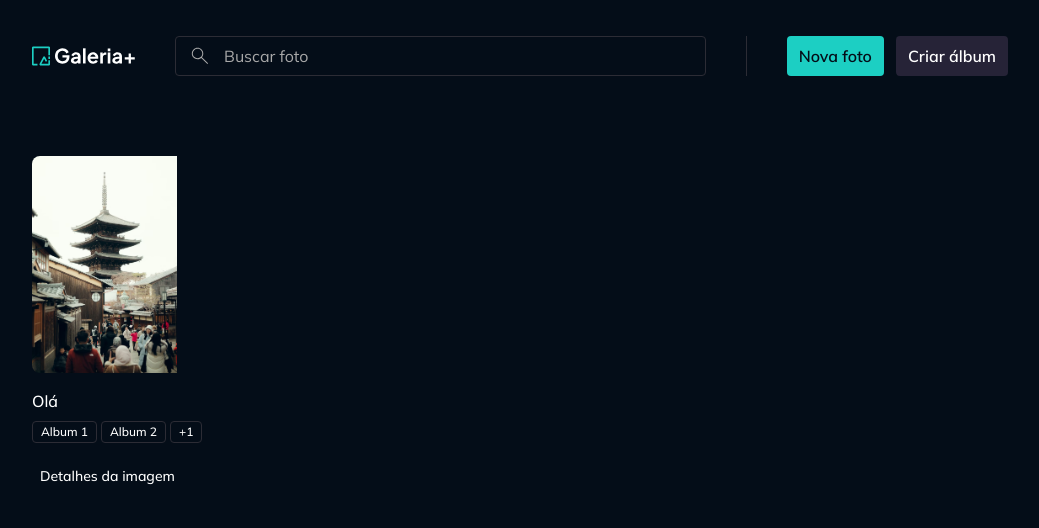
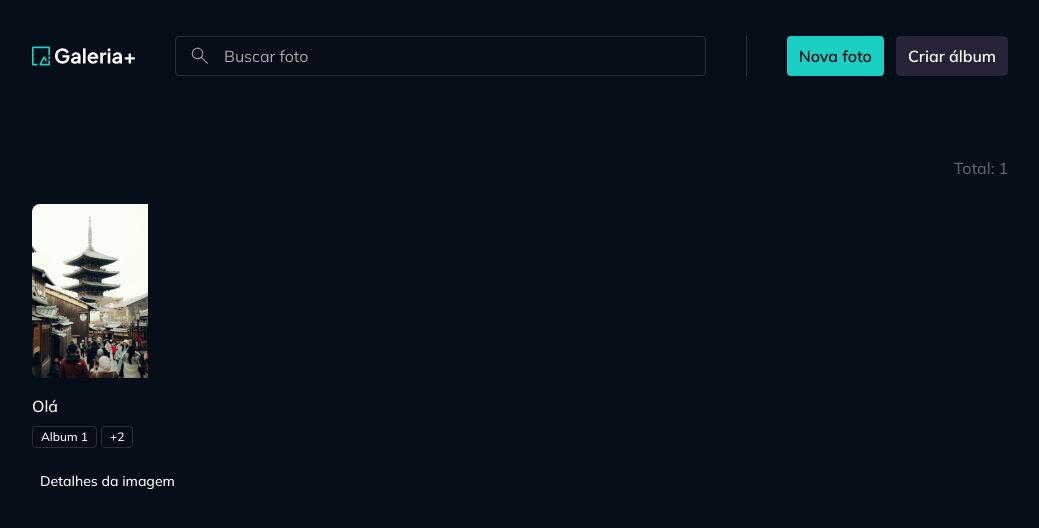
Before and after one commit to MoacyrBarata/gallery-plus, a React (Vite) app: page / in a window 1280 px wide. Shown: the top 528 px of the page, without its empty margins (120-1159 px from the left). Built offline with nearby package versions, Linux system fonts and the light colour scheme.

Commit message:
substitui PhotoWidget por PhotoList em PageHome e ajusta a exibição de fotos; adiciona componente PhotoList

```diff
--- /dev/null
+++ b/src/contexts/photos/components/photo-list.tsx
@@ -0,0 +1,54 @@
+import Skeleton from "../../../components/skeleton";
+import Text from "../../../components/text";
+import type { Photo } from "../models/photo";
+import { PhotoWidget } from "./photo-widget";
+
+interface PhotoListProps {
+  photos: Photo[];
+  loading?: boolean;
+}
+
+export function PhotoList({ photos, loading }: PhotoListProps) {
+  return (
+    <div className="space-y-6">
+      <Text
+        as="div"
+        variant="paragraph-large"
+        className="flex items-center justify-end text-accent-span gap-1"
+      >
+        Total:{" "}
+        {!loading ? (
+          <div>{photos.length}</div>
+        ) : (
+          <Skeleton className="w-6 h-6" />
+        )}
+      </Text>
+
+      {!loading && photos.length > 0 && (
+        <div className="grid grid-cols-5 gap-9">
+          {photos.map((photo) => (
+            <PhotoWidget key={photo.id} photo={photo} />
+          ))}
+        </div>
+      )}
+
+      {loading && (
+        <div className="grid grid-cols-5 gap-9">
+          {Array.from({ length: 10 }).map((_, index) => (
+            <PhotoWidget
+              key={`photo-loading-${index}`}
+              photo={{} as Photo}
+              loading
+            />
+          ))}
+        </div>
+      )}
+
+      {!loading && photos.length === 0 && (
+        <div className="flex justify-center items-center h-full">
+          <Text variant="paragraph-large">Nenhuma foto encontrada.</Text>
+        </div>
+      )}
+    </div>
+  );
+}
--- a/src/contexts/photos/components/photo-widget.tsx
+++ b/src/contexts/photos/components/photo-widget.tsx
@@ -18,10 +18,10 @@ export function PhotoWidget({ photo, loading }: PhotoWidgetProps) {
         <ImagePreview
           src={`/images/${photo.imageId}`}
           title={photo.title}
-          className="w-[13.5625rem] h-[13.5625rem] rounded-lg"
+          className="w-[10.875rem] h-[10.875rem] rounded-lg"
         />
       ) : (
-        <Skeleton className="w-[13.5625rem] h-[13.5625rem] rounded-lg" />
+        <Skeleton className="w-[10.875rem] h-[10.875rem] rounded-lg" />
       )}
 
       <div className="flex flex-col gap-2">
@@ -36,17 +36,17 @@ export function PhotoWidget({ photo, loading }: PhotoWidgetProps) {
         <div className="flex gap-1 min-h-[1.378rem]">
           {!loading ? (
             <>
-              {photo.albums.slice(0, 2).map((album) => (
+              {photo.albums.slice(0, 1).map((album) => (
                 <Badge className="truncate" size="xs" key={album.id}>
                   {album.title}
                 </Badge>
               ))}
-              {photo.albums.length > 2 && (
-                <Badge size="xs">+{photo.albums.length - 2}</Badge>
+              {photo.albums.length > 1 && (
+                <Badge size="xs">+{photo.albums.length - 1}</Badge>
               )}
             </>
           ) : (
-            Array.from({ length: 2 }).map((_, index) => (
+            Array.from({ length: 1 }).map((_, index) => (
               <Skeleton
                 key={`album-loading-${index}`}
                 className="w-full h-4 rounded-sm"
--- a/src/pages/page-home.tsx
+++ b/src/pages/page-home.tsx
@@ -1,12 +1,12 @@
 import Container from "../components/container";
-import { PhotoWidget } from "../contexts/photos/components/photo-widget";
+import { PhotoList } from "../contexts/photos/components/photo-list";
 
 export function PageHome() {
   return (
     <Container>
-      <div className="grid grid-cols-4 gap-9">
-        <PhotoWidget
-          photo={{
+      <PhotoList
+        photos={[
+          {
             id: "123",
             title: "Olá",
             imageId: "portrait-tower.png",
@@ -15,9 +15,9 @@ export function PageHome() {
               { id: "3422", title: "Album 2" },
               { id: "3423", title: "Album 3" },
             ],
-          }}
-        />
-      </div>
+          },
+        ]}
+      />
     </Container>
   );
 }
```
